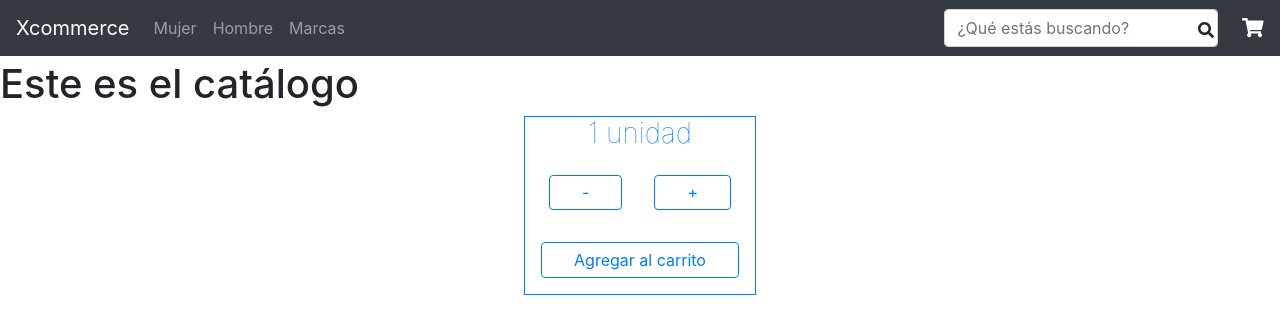
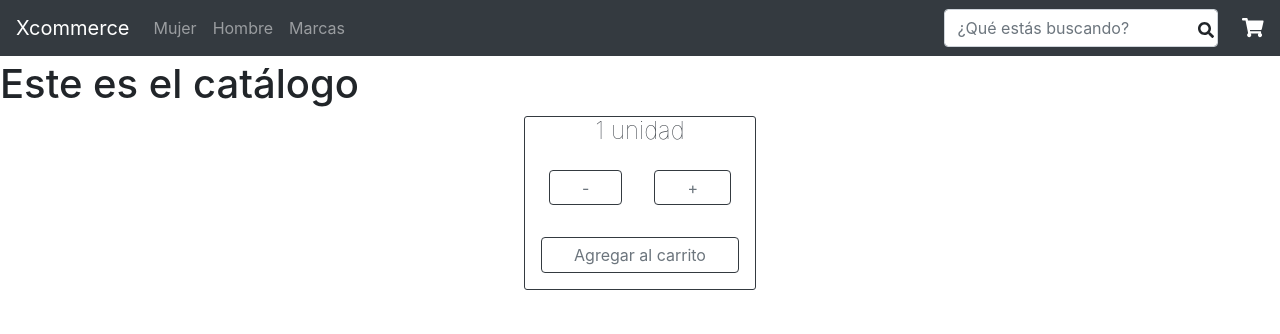
Before and after one commit to Franco-Ou/xcommerce-oubel, a React (Create React App) app: page / in a window 1280 px wide. Shown: the top 334 px of the page. Built offline with nearby package versions, Linux system fonts and the light colour scheme.

Commit message:
Corrección ItemCount, estilo en proceso de desarrollo

```diff
--- a/src/components/ItemCount.css
+++ b/src/components/ItemCount.css
@@ -1,11 +1,17 @@
 .btn-container {
   width: fit-content !important;
-  border: 1px #007bff solid !important;
+  border-radius: 3px;
+  border: 0.5px solid #343a40 !important;
 }
 
 .btn {
   padding: 0.3em 2em !important;
   margin: 1em 1em;
+  border: 0.5px solid #343a40 !important;
+}
+
+.btn:hover {
+  background-color: #343a40 !important;
 }
 
 .add-subtract-row {
@@ -19,5 +25,6 @@
 
 .col h3 {
   font-weight: lighter;
-  color: #007bff;
+  color: #343a40;
+  font-size: 1.5em;
 }
--- a/src/components/ItemCount.js
+++ b/src/components/ItemCount.js
@@ -1,4 +1,4 @@
-import React, { useState, useEffect } from "react";
+import React, { useState } from "react";
 import { Button, Row, Col, Container } from "react-bootstrap";
 import "./ItemCount.css";
 
@@ -6,10 +6,6 @@ const ItemCount = ({ stock, initial }) => {
 
     const [myStock, setMyStock] = useState(stock);
     const [counter, setCounter] = useState(initial);
-
-
-  //Se ejecuta cada vez que se modifica el counter para actualizar la palabra unidad o unidades según la cantidad
-
 
   const handleAdd = () => {
     if (counter < myStock) {
@@ -50,14 +46,14 @@ const ItemCount = ({ stock, initial }) => {
         <Row className="add-subtract-row">
           <Button
             className="btn"
-            variant="outline-primary"
+            variant="outline-secondary"
             onClick={() => handleSubtract()}
           >
             -
           </Button>
           <Button
             className="btn"
-            variant="outline-primary"
+            variant="outline-secondary"
             onClick={() => handleAdd()}
           >
             +
@@ -66,7 +62,7 @@ const ItemCount = ({ stock, initial }) => {
         <Row>
           <Button
             className="btn"
-            variant="outline-primary"
+            variant="outline-secondary"
             onClick={() => handleAddCarrito()}
           >
             Agregar al carrito
```
